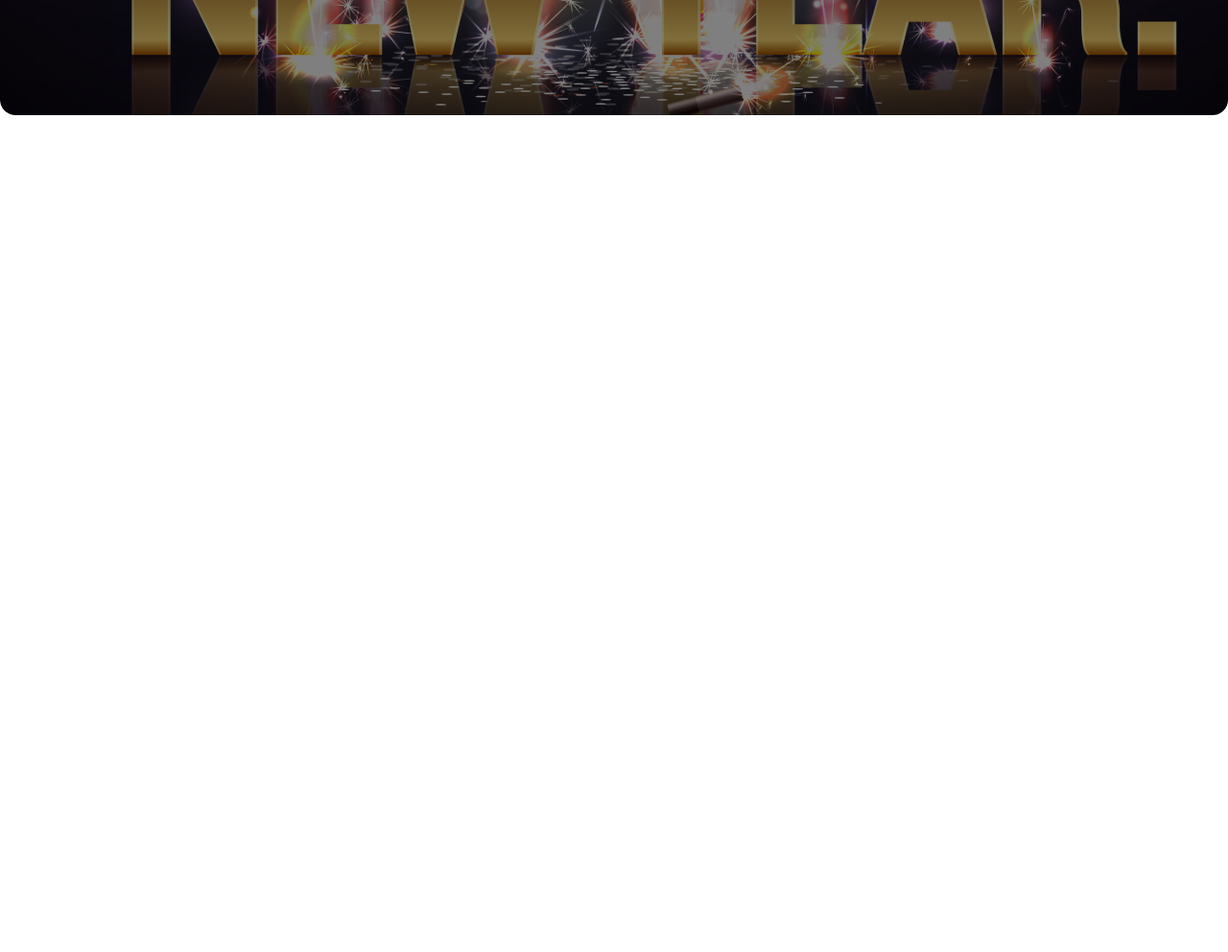
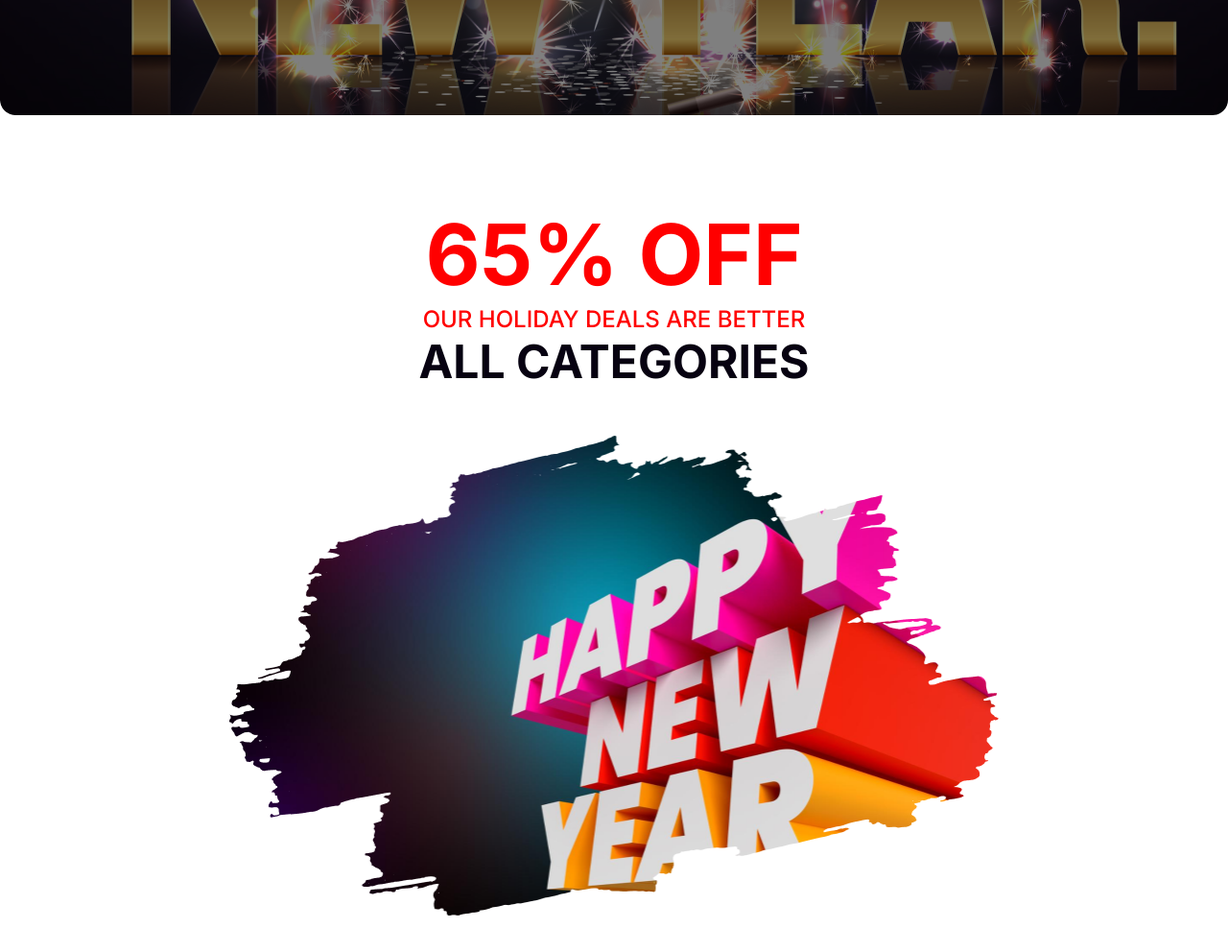
Before and after one commit to RakibHossen-Dev/new_year_offers, a plain HTML site: page index.html in a window 1280 px wide. Shown: the part 500-1492 px from the top of the page at 96% size. Before the commit the page ends 800 px from the top, so only its background shows below. Drawn offline with Linux system fonts and the light colour scheme.

Commit message:
second section complete

```diff
--- a/css/style.css
+++ b/css/style.css
@@ -1,5 +1,5 @@
 @import url("https://fonts.googleapis.com/css2?family=Merriweather:ital,wght@0,300;0,400;0,700;0,900;1,300;1,400;1,700;1,900&display=swap");
-
+@import url("https://fonts.googleapis.com/css2?family=Inter:wght@100..900&family=Merriweather:ital,wght@0,300;0,400;0,700;0,900;1,300;1,400;1,700;1,900&display=swap");
 * {
   margin: 0;
   box-sizing: border-box;
@@ -41,3 +41,45 @@ h1 {
   font-size: 72px;
   font-weight: 900;
 }
+/* 65% section style section start here */
+.second-section-container {
+  width: 802.9px;
+  height: 806px;
+  margin: 0 auto;
+  margin-top: 92px;
+}
+.second-section-content {
+  display: flex;
+  flex-direction: column;
+  justify-content: center;
+  align-items: center;
+}
+.second-section-content h1 {
+  color: rgb(255, 0, 0);
+  font-family: Inter;
+  font-size: 88px;
+  font-weight: 700;
+}
+.second-section-content p {
+  color: rgb(255, 0, 0);
+
+  font-family: Inter;
+  font-size: 24px;
+  font-weight: 500;
+}
+.second-section-content h3 {
+  color: rgb(7, 2, 17);
+  font-family: Inter;
+  font-size: 48px;
+  font-weight: 700;
+}
+.image-container {
+  margin-top: 48px;
+  width: 802.9px;
+  height: 500px;
+}
+.image-container img {
+  width: 100%;
+  height: 100%;
+}
+/* 65% section style section ends here */
--- a/index.html
+++ b/index.html
@@ -13,7 +13,20 @@
         <h1>New Year Party <br />Celebration</h1>
       </div>
     </header>
-    <main></main>
+    <main>
+      <!-- 65% section start here -->
+      <section class="second-section-container">
+        <div class="second-section-content">
+          <h1>65% OFF</h1>
+          <p>OUR HOLIDAY DEALS ARE BETTER</p>
+          <h3>ALL CATEGORIES</h3>
+        </div>
+        <div class="image-container">
+          <img src="images/New Year Photo.png" alt="" />
+        </div>
+      </section>
+      <!-- 65% section ends here -->
+    </main>
     <footer></footer>
   </body>
 </html>
```
